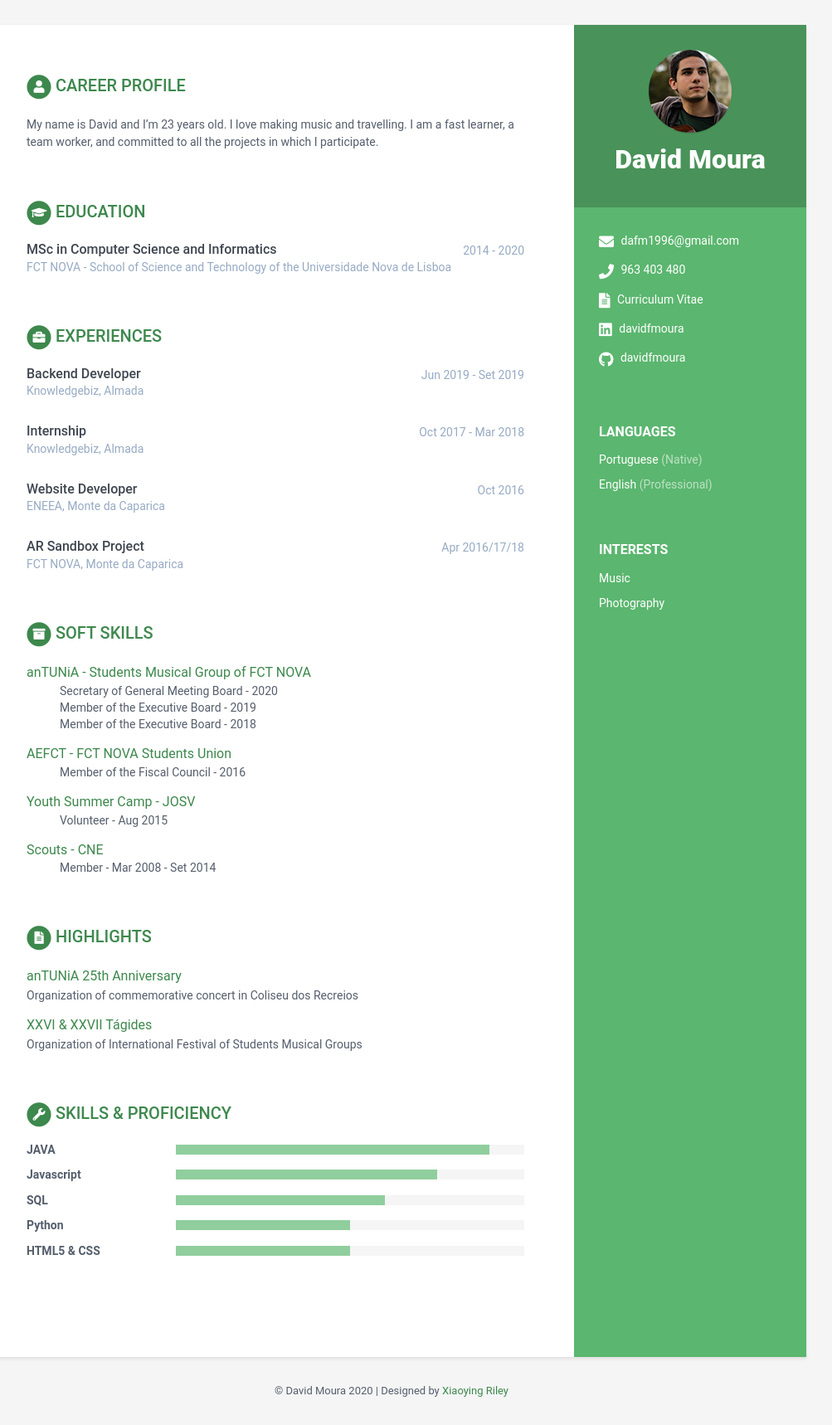
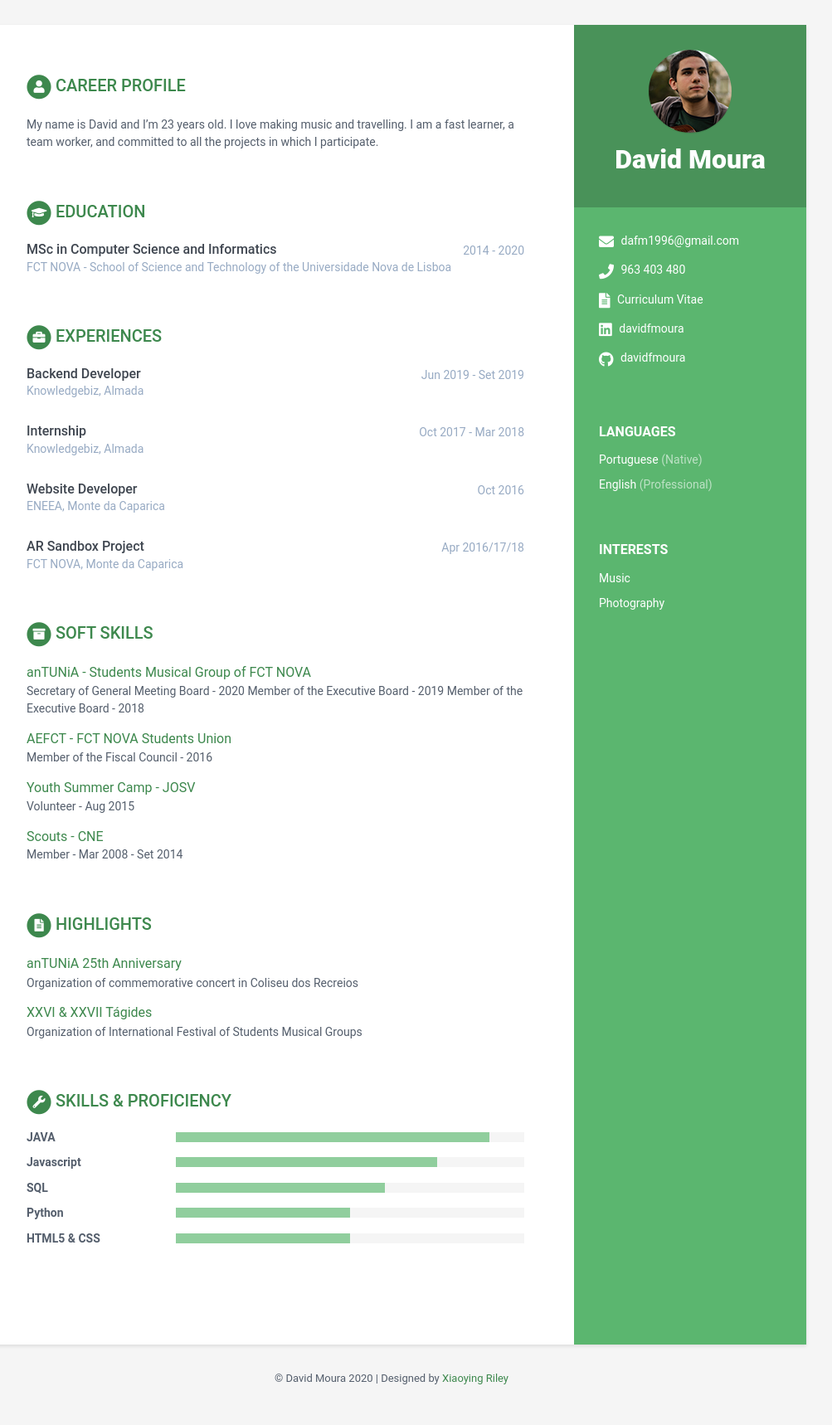
Before and after one commit to dafm96/dafm96.github.io, a Jekyll site: the page built from index.html, in a window 1280 px wide. Shown: the whole page at 83% size, without its empty margins (168-1171 px from the left). Built offline with Jekyll 4.4.1, drawn with Linux system fonts in a browser that asks for light colours.

Commit message:
trying to remove bullets

```diff
--- a/_data/data.yml
+++ b/_data/data.yml
@@ -73,24 +73,24 @@
       - title: anTUNiA - Students Musical Group of FCT NOVA
         link:
         tagline: |
-            - Secretary of General Meeting Board - 2020
-            - Member of the Executive Board - 2019
-            - Member of the Executive Board - 2018
+            Secretary of General Meeting Board - 2020
+            Member of the Executive Board - 2019
+            Member of the Executive Board - 2018
 
       - title: AEFCT - FCT NOVA Students Union
         link:
         tagline: |
-            - Member of the Fiscal Council - 2016
+            Member of the Fiscal Council - 2016
 
       - title: Youth Summer Camp - JOSV
         link:
         tagline: |
-            - Volunteer - Aug 2015
+            Volunteer - Aug 2015
 
       - title: Scouts - CNE
         link:
         tagline: |
-            - Member - Mar 2008 - Set 2014
+            Member - Mar 2008 - Set 2014
 
 publications:
     title: Highlights
```
